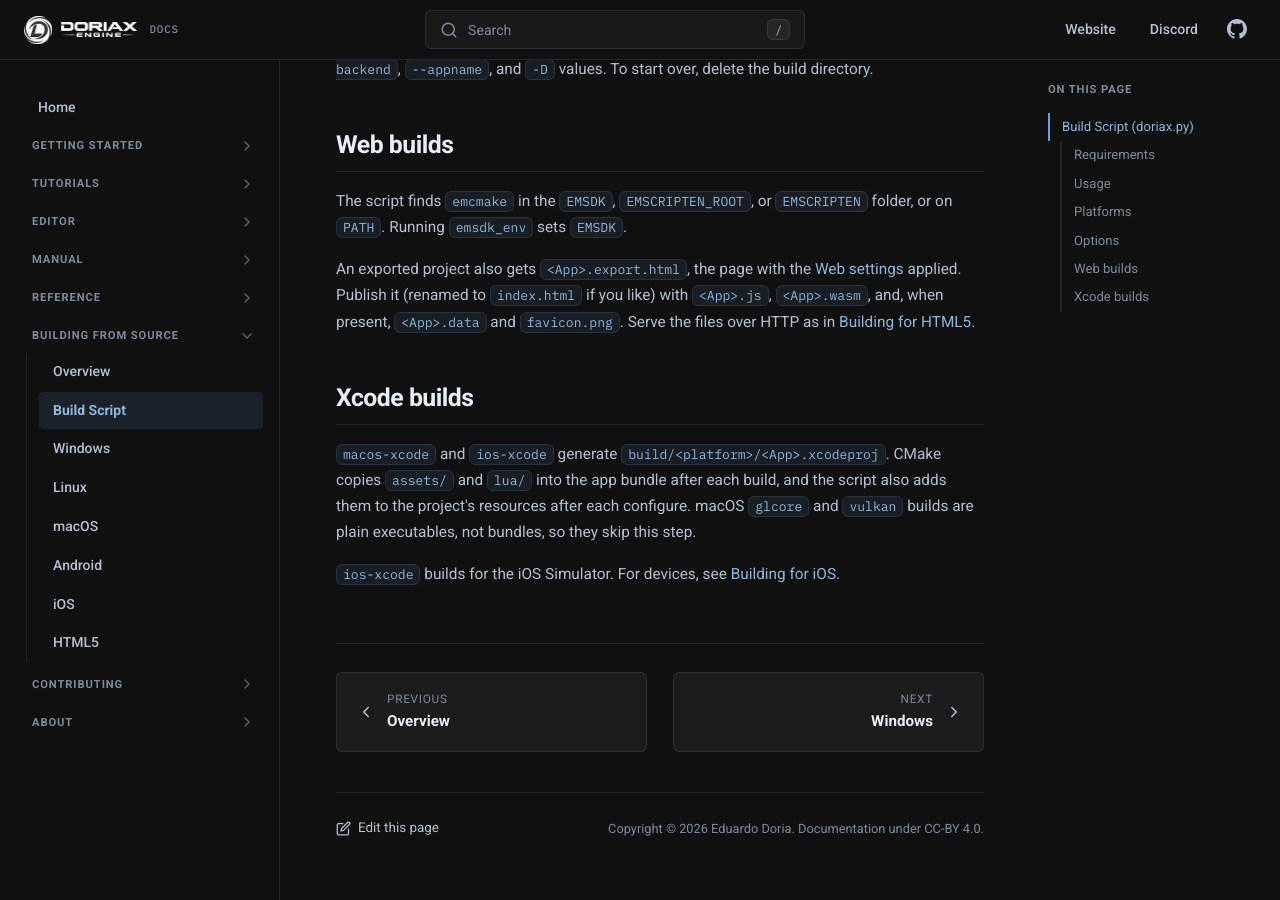
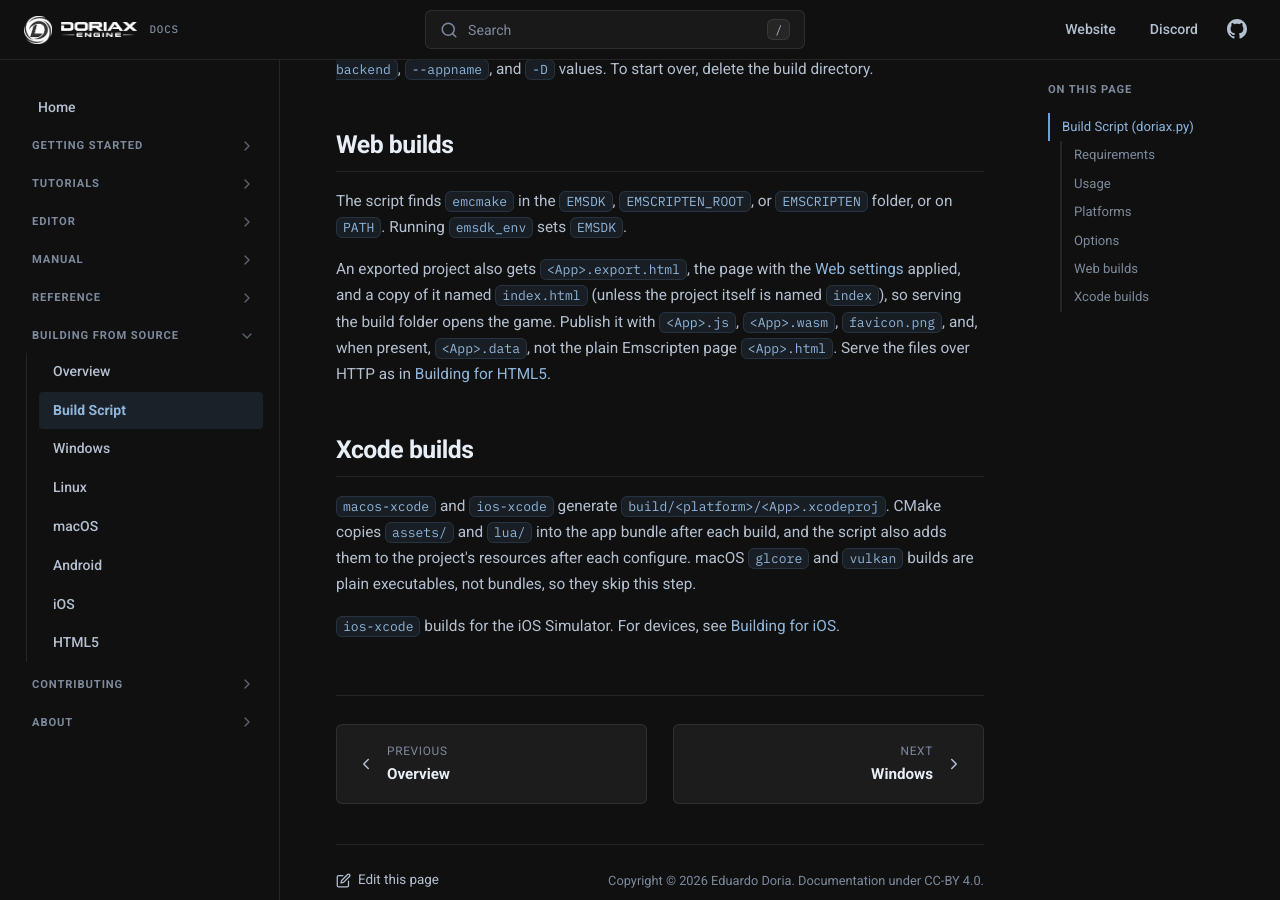
Before and after one commit to doriaxengine/doriax-docs, an MkDocs documentation site: the page built from docs/building/build-script.md, in a window 1280 px wide and 900 px high, scrolled down 2674 px. Built offline with MkDocs 1.6.1, drawn with Linux system fonts in a browser that asks for light colours; comment, search, counter and statistics services are not loaded.

Commit message:
Doc web save keys, the default favicon and index.html

```diff
--- a/docs/building/build-script.md
+++ b/docs/building/build-script.md
@@ -80,9 +80,11 @@ The script finds `emcmake` in the `EMSDK`, `EMSCRIPTEN_ROOT`, or `EMSCRIPTEN` fo
 `PATH`. Running `emsdk_env` sets `EMSDK`.
 
 An exported project also gets `<App>.export.html`, the page with the
-[Web settings](../editor/project-settings.md#web) applied. Publish it (renamed to
-`index.html` if you like) with `<App>.js`, `<App>.wasm`, and, when present, `<App>.data`
-and `favicon.png`. Serve the files over HTTP as in [Building for HTML5](html5.md#3-run-it).
+[Web settings](../editor/project-settings.md#web) applied, and a copy of it named
+`index.html` (unless the project itself is named `index`), so serving the build folder
+opens the game. Publish it with `<App>.js`, `<App>.wasm`, `favicon.png`, and, when
+present, `<App>.data`, not the plain Emscripten page `<App>.html`. Serve the files over
+HTTP as in [Building for HTML5](html5.md#3-run-it).
 
 ## Xcode builds
 
```
Also changed, not shown: docs/editor/project-settings.md (+2 -2 lines), docs/reference/classes/system.md (+2 -0 lines).
